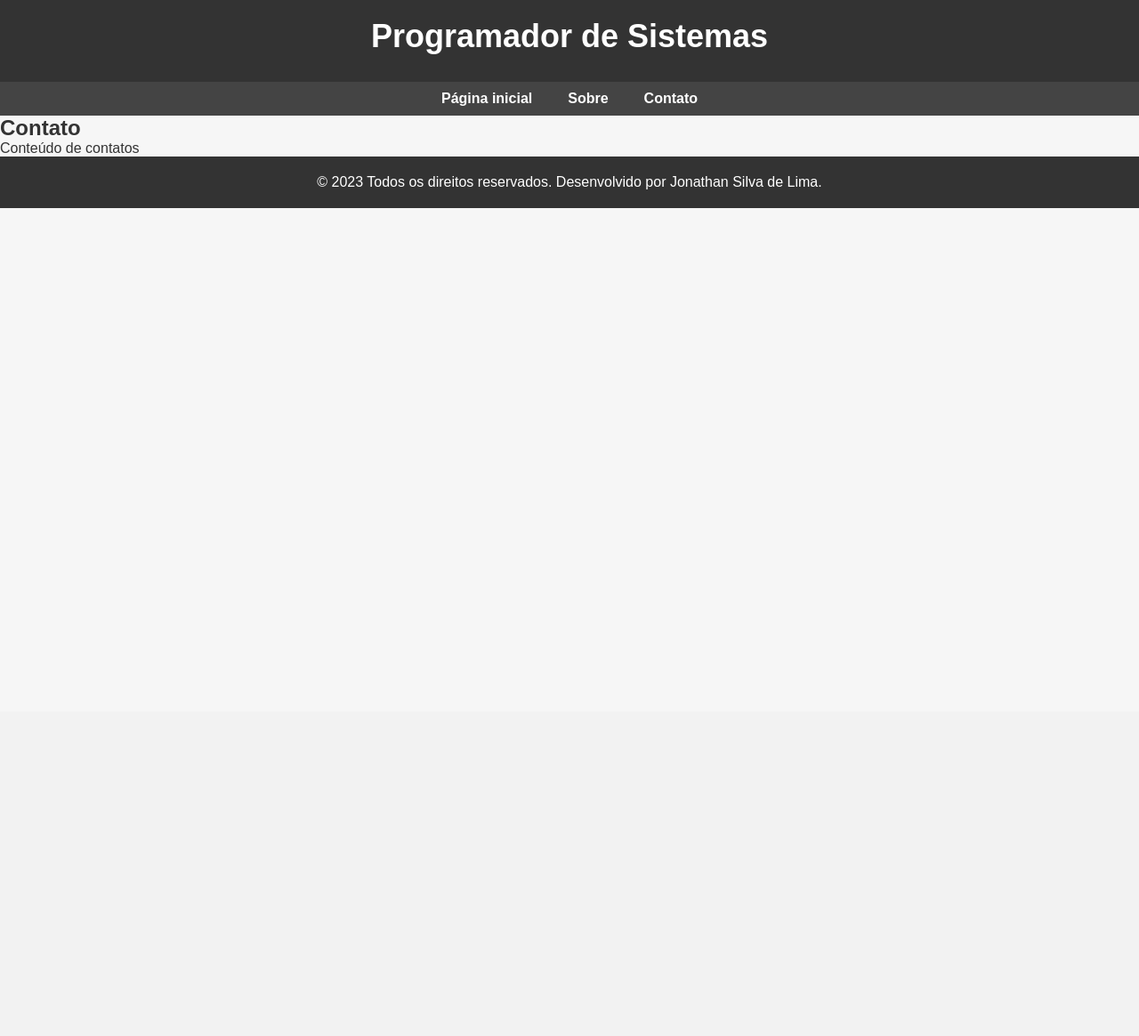
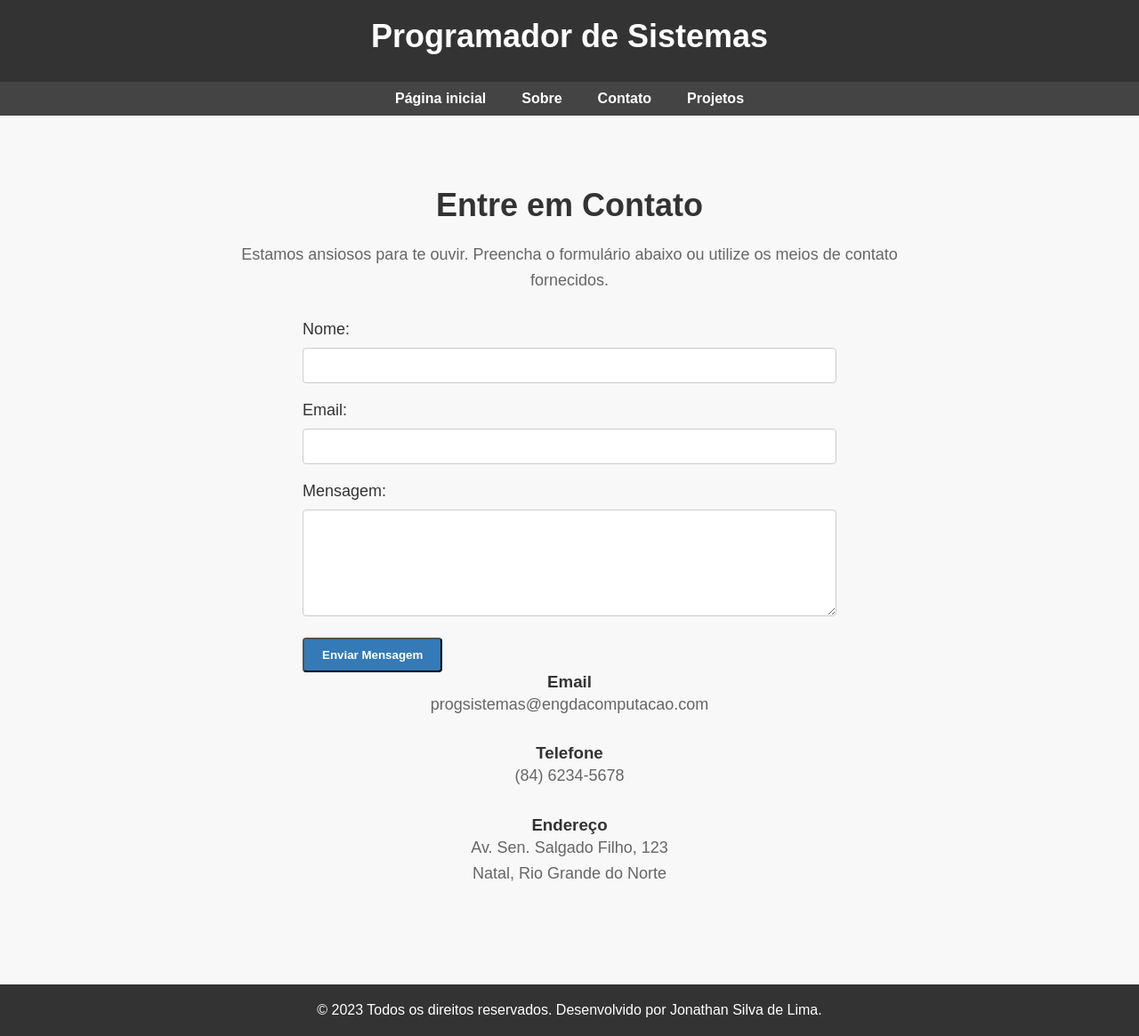
Before and after one commit to johnlima10/meuprojeto, a Flask app: page /contatos in a window 1280 px wide. Shown: the whole page at 89% size. Before the commit the page ends 234 px from the top, so only its background shows below. Run offline with Flask 3, Linux system fonts and the light colour scheme.

Commit message:
atualizado 04/08

```diff
--- a/app/routes.py
+++ b/app/routes.py
@@ -16,3 +16,7 @@ def contatos():
 @app.route('/sobre')
 def sobre():
     return render_template('sobre.html',titulo = 'Sobre')
+
+@app.route('/projetos')
+def projetos():
+    return render_template('projetos.html',titulo = 'Projetos')
--- a/app/static/css/estilo.css
+++ b/app/static/css/estilo.css
@@ -110,6 +110,190 @@ nav a:hover {
     background-color: #ff6600;
 }
 
+/* Estilos da seção "Sobre" */
+.sobre {
+    padding: 80px 0;
+    background-color: #fff;
+    text-align: center;
+}
+
+.sobre h2 {
+    font-size: 36px;
+    margin-bottom: 20px;
+    color: #333;
+}
+
+.sobre-cards {
+    display: flex;
+    justify-content: space-between;
+    flex-wrap: wrap;
+    max-width: 1200px;
+    margin: 0 auto;
+}
+
+.sobre-card {
+    flex-basis: calc(33.33% - 20px);
+    background-color: #f8f8f8;
+    border: 1px solid #e0e0e0;
+    padding: 30px;
+    margin-bottom: 20px;
+    text-align: center;
+    transition: transform 0.3s;
+    border-radius: 8px;
+    box-shadow: 0px 4px 6px rgba(0, 0, 0, 0.1);
+}
+
+.sobre-card:hover {
+    transform: translateY(-5px);
+}
+
+.sobre-card h3 {
+    color: #333;
+    font-size: 24px;
+    margin-bottom: 10px;
+}
+
+.sobre-card p {
+    color: #666;
+    font-size: 16px;
+    line-height: 1.6;
+}
+
+/* Estilos dos ícones nos cards */
+.sobre-icon {
+    font-size: 40px;
+    margin-bottom: 10px;
+    color: #ff8c00;
+}
+
+/* Estilos dos ícones nos cards */
+.sobre-icon {
+    font-size: 40px;
+    margin-bottom: 10px;
+    color: #ff8c00;
+}
+
+/* Estilos da seção "Contato" */
+.contato {
+    padding: 80px 0;
+    background-color: #f8f8f8;
+    text-align: center;
+}
+
+.contato h2 {
+    font-size: 36px;
+    margin-bottom: 20px;
+    color: #333;
+}
+
+.contato p {
+    font-size: 18px;
+    color: #666;
+    line-height: 1.6;
+    max-width: 800px;
+    margin: 0 auto 30px;
+}
+
+.formulario {
+    text-align: left;
+    max-width: 600px;
+    margin: 0 auto;
+}
+
+.campo-formulario {
+    margin-bottom: 20px;
+}
+
+.campo-formulario label {
+    display: block;
+    font-size: 18px;
+    margin-bottom: 10px;
+    color: #333;
+}
+
+.campo-formulario input,
+.campo-formulario textarea {
+    width: 100%;
+    padding: 10px;
+    border: 1px solid #ccc;
+    border-radius: 4px;
+    font-size: 16px;
+    color: #333;
+}
+
+.campo-formulario textarea {
+    resize: vertical;
+    height: 120px;
+}
+
+.btn-enviar {
+    display: inline-block;
+    padding: 10px 20px;
+    background-color: #337ab7;
+    color: #fff;
+    text-decoration: none;
+    border-radius: 4px;
+    font-weight: bold;
+    transition: background-color 0.3s;
+}
+
+.btn-enviar:hover {
+    background-color: #286090;
+}
+
+/* Estilos da seção de Projetos */
+.projetos {
+    padding: 80px 0;
+    background-color: #f6f6f6;
+    text-align: center;
+}
+
+.projeto {
+    display: flex;
+    flex-direction: column;
+    align-items: center;
+    margin-bottom: 40px;
+    padding: 20px;
+    border: 1px solid #e0e0e0;
+    background-color: #fff;
+    border-radius: 8px;
+    box-shadow: 0px 4px 6px rgba(0, 0, 0, 0.1);
+    transition: transform 0.3s;
+}
+
+.projeto:hover {
+    transform: translateY(-5px);
+}
+
+.projeto h2 {
+    font-size: 24px;
+    margin-bottom: 10px;
+    color: #333;
+}
+
+.projeto p {
+    font-size: 16px;
+    color: #666;
+    line-height: 1.6;
+    max-width: 800px;
+    margin: 0 auto 20px;
+}
+
+.btn-saiba-mais {
+    display: inline-block;
+    padding: 10px 20px;
+    background-color: #ff8c00;
+    color: #fff;
+    text-decoration: none;
+    border-radius: 4px;
+    font-weight: bold;
+    transition: background-color 0.3s;
+}
+
+.btn-saiba-mais:hover {
+    background-color: #ff6600;
+}
+
 /* Estilos do rodapé */
 footer {
     background-color: #333;
--- a/app/templates/base.html
+++ b/app/templates/base.html
@@ -14,6 +14,7 @@
         <a href="/">Página inicial</a>
         <a href="/sobre">Sobre</a>
         <a href="/contatos">Contato</a>
+        <a href="/projetos">Projetos</a>
     </nav>
 
     {% block conteudo %}
--- a/app/templates/contatos.html
+++ b/app/templates/contatos.html
@@ -1,7 +1,40 @@
 {% extends 'base.html' %}
 {% block conteudo %}
-<section class="section">
-    <h2>Contato</h2>
-    <p>Conteúdo de contatos</p>
+<section class="contato">
+    <div class="container">
+        <h2>Entre em Contato</h2>
+        <p>Estamos ansiosos para te ouvir. Preencha o formulário abaixo ou utilize os meios de contato fornecidos.</p>
+        <div class="contato-wrapper">
+            <form class="formulario">
+                <div class="campo-formulario">
+                    <label for="nome">Nome:</label>
+                    <input type="text" id="nome" name="nome" required>
+                </div>
+                <div class="campo-formulario">
+                    <label for="email">Email:</label>
+                    <input type="email" id="email" name="email" required>
+                </div>
+                <div class="campo-formulario">
+                    <label for="mensagem">Mensagem:</label>
+                    <textarea id="mensagem" name="mensagem" rows="4" required></textarea>
+                </div>
+                <button type="submit" class="btn btn-enviar">Enviar Mensagem</button>
+            </form>
+            <div class="informacoes-contato">
+                <div class="contato-item">
+                    <h3>Email</h3>
+                    <p>progsistemas@engdacomputacao.com</p>
+                </div>
+                <div class="contato-item">
+                    <h3>Telefone</h3>
+                    <p>(84) 6234-5678</p>
+                </div>
+                <div class="contato-item">
+                    <h3>Endereço</h3>
+                    <p>Av. Sen. Salgado Filho, 123<br>Natal, Rio Grande do Norte</p>
+                </div>
+            </div>
+        </div>
+    </div>
 </section>
 {% endblock %}
```
Also changed, not shown: app/templates/projetos.html (added, +28 -0 lines), app/templates/sobre.html (+21 -3 lines), app/templates/index.html (line endings or trailing spaces).
